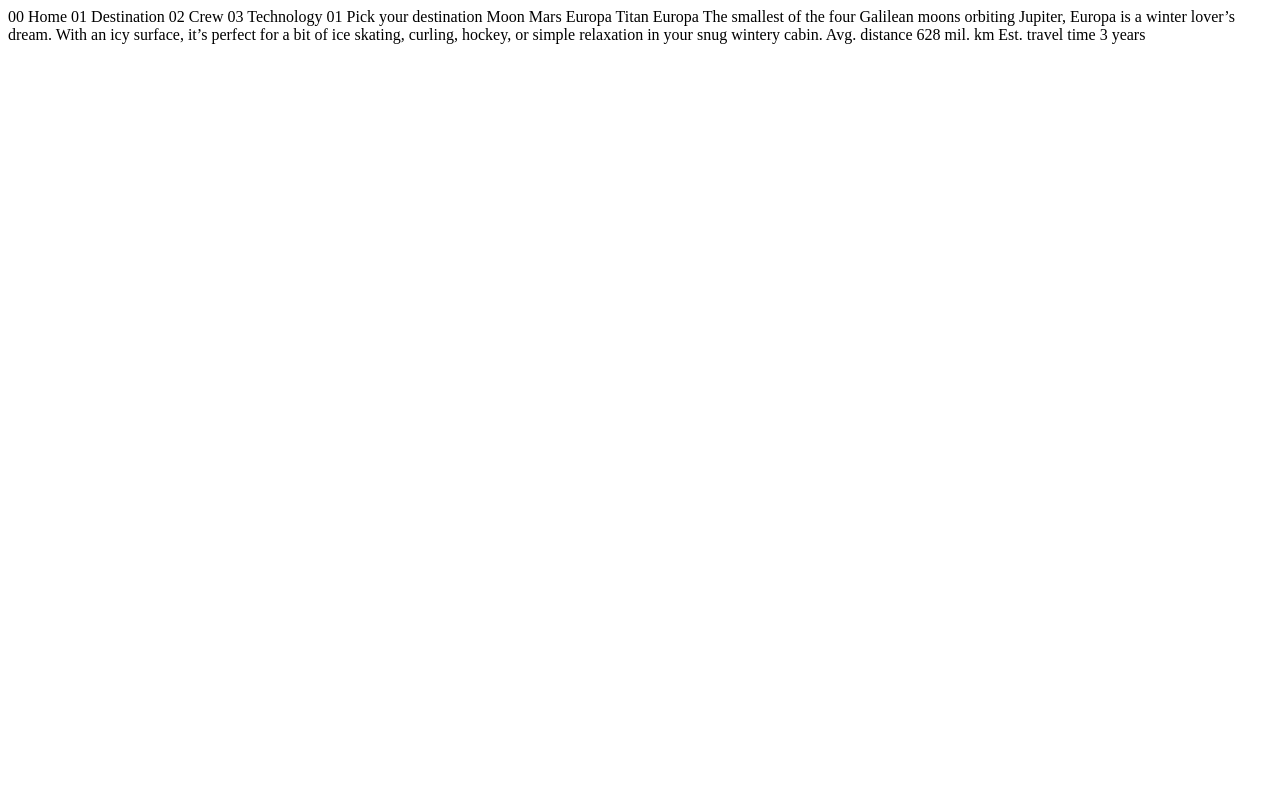
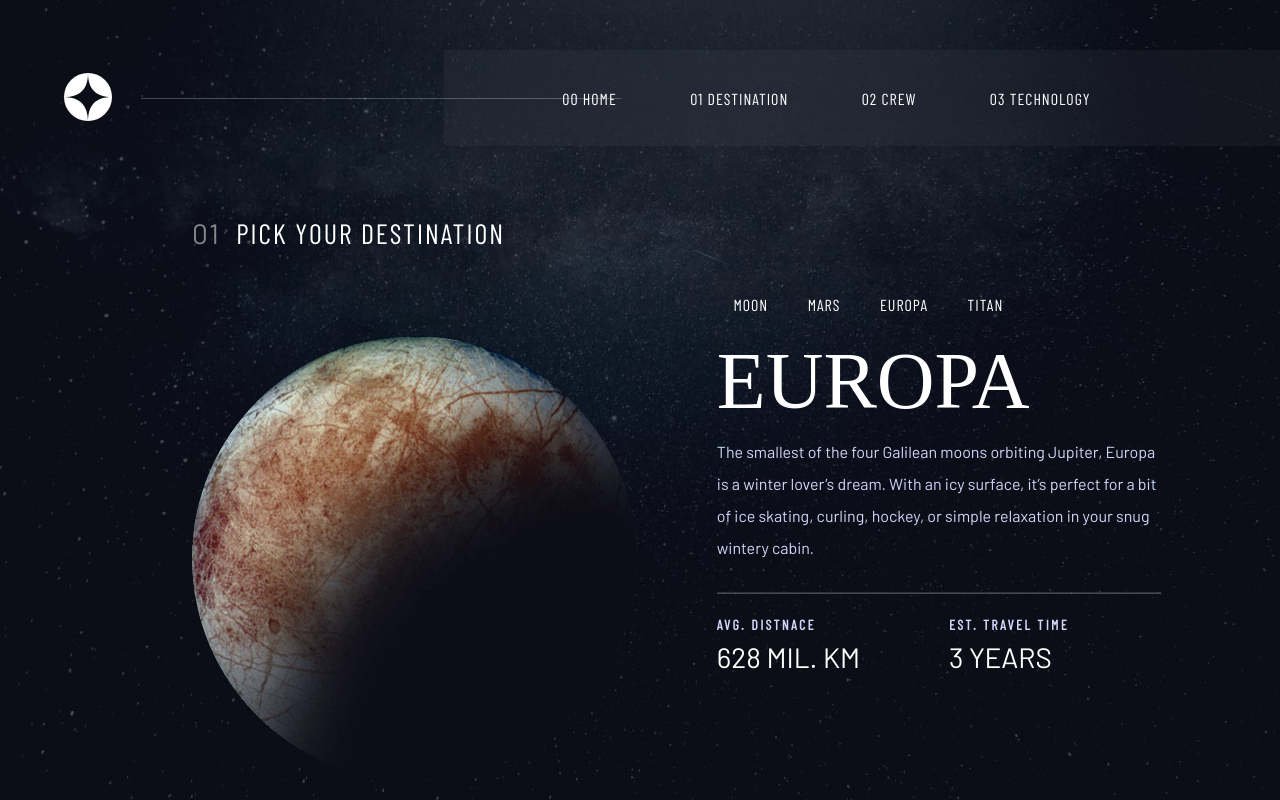
Before and after one commit to zmn17/space-tourism-site, a plain HTML site: page destination-europa.html in a window 1280 px wide. Drawn offline with nearby package versions, Linux system fonts and the light colour scheme; a web font is replaced by a local one.

Commit message:
finish destination page

```diff
--- a/destination-europa.html
+++ b/destination-europa.html
@@ -5,34 +5,73 @@
   <meta name="viewport" content="width=device-width, initial-scale=1.0">
 
   <link rel="icon" type="image/png" sizes="32x32" href="./assets/favicon-32x32.png">
+  <link rel="stylesheet" href="style.css">
 
-  <title>Frontend Mentor | Space tourism website</title>
+  <title>Space tourism website</title>
 </head>
-<body>
+<body id="europa">
 
-  00 Home
-  01 Destination
-  02 Crew
-  03 Technology
+  <header class="header">
+    <a href="index.html" class="logo">
+      <img src="./asset/shared/logo.svg" alt="">
+    </a>
 
-  01 Pick your destination
+    <div class="rectangle"></div>
 
-  Moon
-  Mars
-  Europa
-  Titan
+    <div class="navbar">
+      <nav class="nav">
+        <a href="index.html">00 HOME</a>
+        <a href="destination-moon.html">01 DESTINATION</a>
+        <a href="crew-commander.html">02 CREW</a>
+        <a href="technology-vehicle.html">03 TECHNOLOGY</a>
+      </nav>
+    </div>
 
-  Europa
+  </header>
 
-  The smallest of the four Galilean moons orbiting Jupiter, Europa is a
-  winter lover’s dream. With an icy surface, it’s perfect for a bit of
-  ice skating, curling, hockey, or simple relaxation in your snug
-  wintery cabin.
+  <section class="sec-1"">
 
-  Avg. distance
-  628 mil. km
+    <div class="title-con">
+      <p class="intro-title"><span class="num-title">01</span>PICK YOUR DESTINATION</p>
+    </div>
 
-  Est. travel time
-  3 years
+    <div class="europa-pic">
+    </div>
+  </section>
+
+  <section class="sec-2">
+    <div class="navbar">
+      <nav class="nav">
+        <a href="destination-moon.html">MOON</a>
+        <a href="destination-mars.html">MARS</a>
+        <a href="destination-europa.html">EUROPA</a>
+        <a href="destination-titan.html">TITAN</a>
+      </nav>
+    </div>
+
+    <div class="text-content">
+      <h1 class="title">EUROPA</h1>
+      <p class="content">The smallest of the four Galilean moons orbiting Jupiter,
+        Europa is a winter lover’s dream.
+         With an icy surface, it’s perfect for a bit of ice skating,
+         curling, hockey, or simple relaxation in your snug wintery cabin.</p>
+    </div>
+
+    <hr>
+
+    <div class="travel-time">
+
+      <div class="distance">
+        <h6 class="dis-title">AVG. DISTNACE</h6>
+        <p class="km">628 MIL. KM</p>
+      </div>
+
+      <div class="time">
+        <h6 class="tim-title">EST. TRAVEL TIME</h6>
+        <p class="days">3 YEARS</p>
+      </div>
+
+    </div>
+  </section>
 </body>
 </html>
--- a/style.css
+++ b/style.css
@@ -91,7 +91,7 @@ body {
 
 
 .text-content .intro,
-.dest-title {
+.intro-title {
     color: #d0d6f9;
     font-family: 'Barlow Condensed', sans-serif;
     font-size: 23px;
@@ -167,43 +167,53 @@ body {
 }
 
 
-#destination {
+#destination,
+#mars,
+#europa,
+#titan {
     background: url('./asset/destination/background-destination-desktop.jpg') lightgray 0px 0px / 100% 100% no-repeat;
 }
 
-#dest-sec-1,
-#dest-sec-2 {
+.sec-1,
+.sec-2 {
     width: 445px;
 }
 
-.pick-dest {
+.title-con {
     width: 445px;
 }
 
-.dest-title {
+.intro-title {
     color: #fff;
     position: fixed;
     top: 27%;
     left: 15%;
+    font-size: 28px;
     width: 100%;
 }
 
-#num-title {
+.num-title {
     opacity: 0.5;
     margin-right: 1.2%;
 }
 
-.moon-pic {
+.moon-pic,
+.mars-pic,
+.europa-pic,
+.titan-pic {
     position: fixed;
     top: 42%;
     left: 15%;
     width: 500px;
     height: 500px;
-    background: url('./asset/destination/image-moon.png') no-repeat;
     background-size: 75%;
 }
 
-#dest-sec-2, #dest-sec-2 .text-content {
+.moon-pic {
+    background: url('./asset/destination/image-moon.png') no-repeat;
+}
+
+.sec-2, .sec-2 .text-content {
     position: fixed;
     top: 32%;
     left: 50%;
@@ -212,7 +222,7 @@ body {
 }
 
 
-#dest-sec-2 .navbar .nav {
+.sec-2 .navbar .nav {
     background: none;
     -webkit-backdrop-filter: none;
     backdrop-filter: none;
@@ -221,20 +231,20 @@ body {
     margin-left: 16%;
 }
 
-#dest-sec-2 .navbar .nav a::before {
+.sec-2 .navbar .nav a::before {
     top: 150%;
 }
 
-#dest-sec-2 .text-content {
+.sec-2 .text-content {
     top: 42%;
     left: 56%;
 }
 
-#dest-sec-2 .text-content .title {
+.sec-2 .text-content .title {
     font-size: 5rem;
 }
 
-#dest-sec-2 hr {
+.sec-2 hr {
     position: fixed;
     top: 74%;
     left: 56%;
@@ -278,3 +288,16 @@ body {
     font-family: 'Bellefair' sans-serif;
     font-size: 28px;
 }
+
+.mars-pic {
+    background: url('./asset/destination/image-mars.png') no-repeat;
+
+}
+
+.europa-pic {
+    background: url('./asset/destination/image-europa.png') no-repeat;
+}
+
+.titan-pic {
+    background: url('./asset/destination/image-titan.png') no-repeat;
+}
```
Also changed, not shown: destination-mars.html (+55 -19 lines), destination-moon.html (+4 -4 lines), destination-titan.html (+58 -20 lines).
